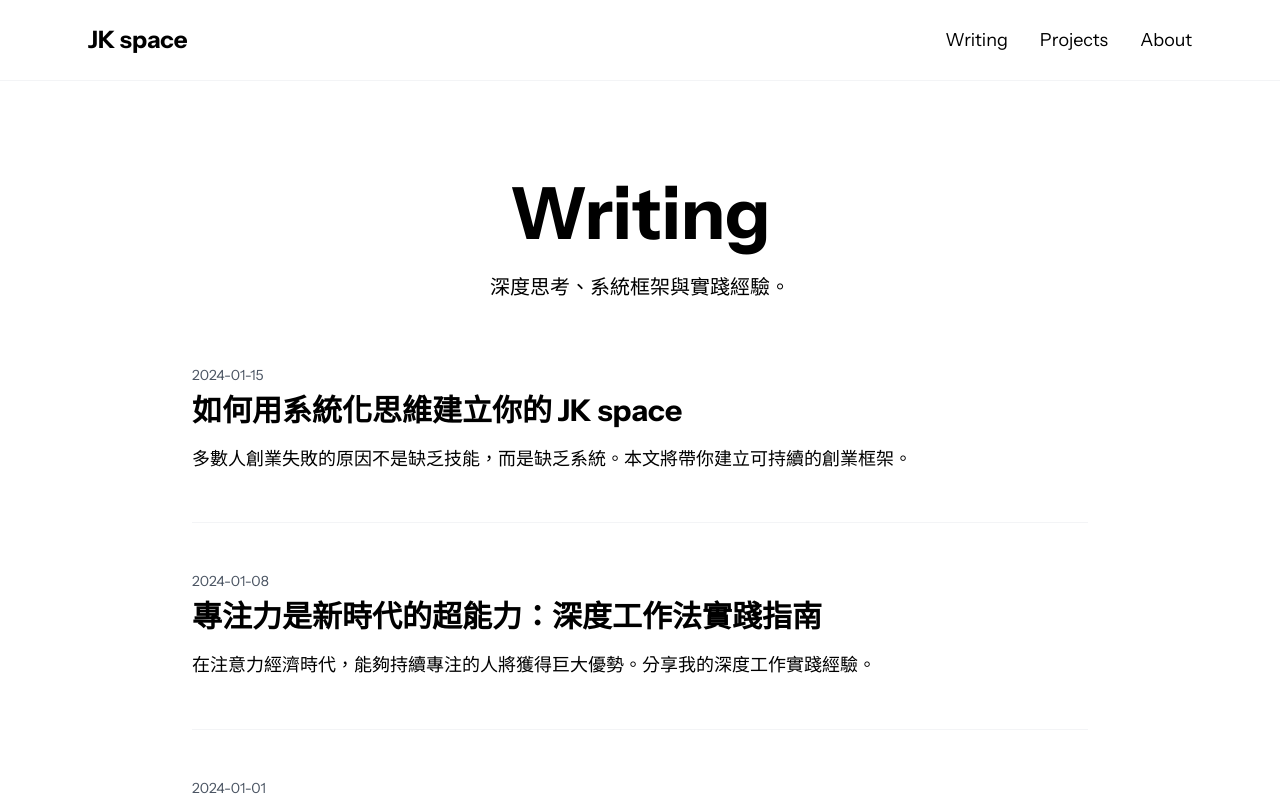
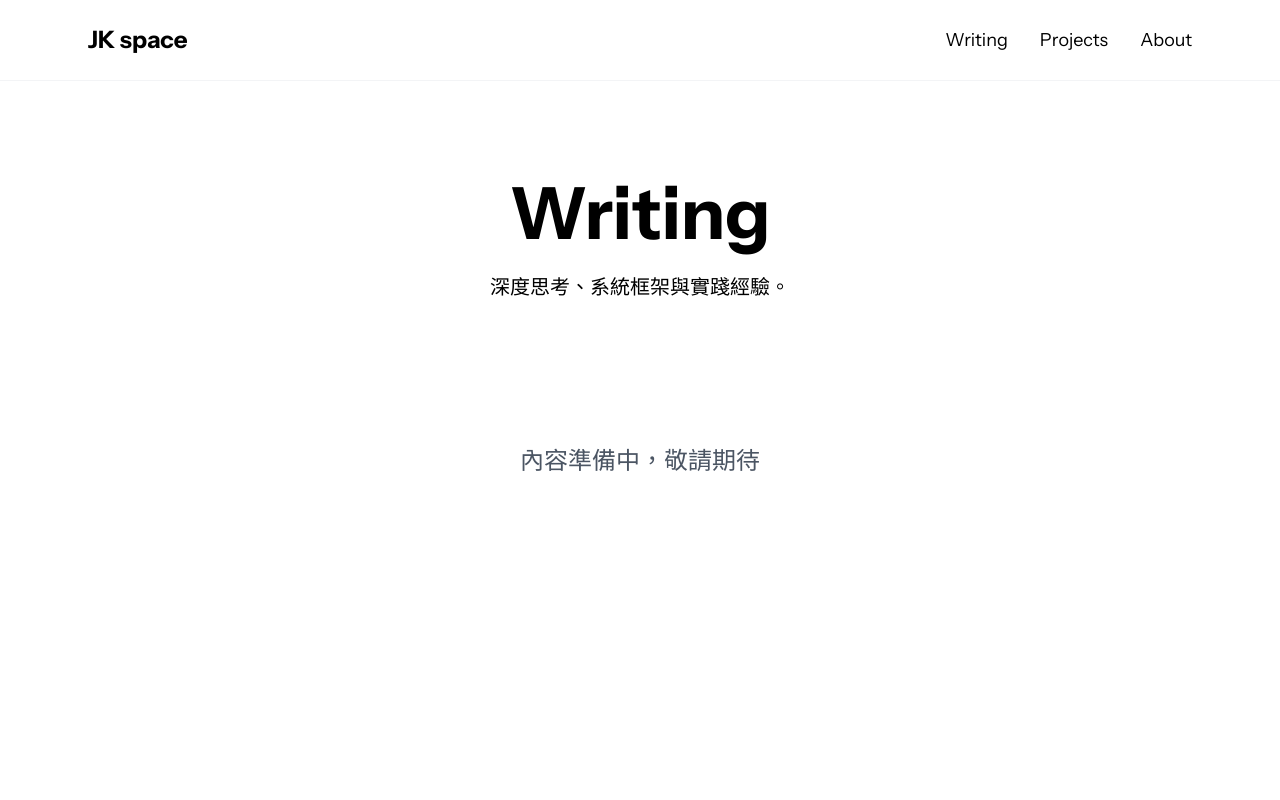
Before and after one commit to happytimes29/PersonalWebsite, a Next.js app: page /writing in a window 1280 px wide. Shown: the top 800 px of the page. Built offline with nearby package versions, Linux system fonts and the light colour scheme.

Commit message:
chore: 移除所有預設佔位文章，準備進行原創內容產出

```diff
--- a/app/writing/[slug]/page.tsx
+++ b/app/writing/[slug]/page.tsx
@@ -1,204 +1,22 @@
 import { notFound } from 'next/navigation';
-import NewsletterSignup from '@/app/components/NewsletterSignup';
 
-// 測試用文章數據
-const articles = {
-  'build-one-person-business': {
-    title: '如何用系統化思維建立你的 JK space',
-    date: '2024-01-15',
-    content: `
-# 如何用系統化思維建立你的 JK space
-
-多數人創業失敗的原因不是缺乏技能，而是缺乏系統。
-
-## 為什麼系統比技能更重要
-
-許多創業者陷入「忙碌陷阱」——每天工作 12 小時，卻沒有真正的進展。問題不在於努力不夠，而在於缺乏可重複、可擴展的系統。
-
-## 建立系統的三個關鍵步驟
-
-### 1. 定義你的核心流程
-
-識別你業務中最重要的 3-5 個流程。這些流程應該是可重複的，並且直接影響你的收入。
-
-### 2. 文檔化每個步驟
-
-將每個流程分解成具體的步驟。不要假設任何事情是「顯而易見」的。
-
-### 3. 持續優化與自動化
-
-一旦你有了文檔化的流程，開始尋找可以自動化或委派的部分。
-
-## 實踐建議
-
-從小處著手。不要試圖一次性系統化整個業務。選擇一個你最常重複的任務，為它建立系統。
-
-記住：系統不是限制創造力，而是釋放你的時間去做更有創意的工作。
-    `,
-  },
-  'focus-deep-work': {
-    title: '專注力是新時代的超能力：深度工作法實踐指南',
-    date: '2024-01-08',
-    content: `
-# 專注力是新時代的超能力：深度工作法實踐指南
-
-在注意力經濟時代，能夠持續專注的人將獲得巨大優勢。
-
-## 什麼是深度工作
-
-深度工作是在無干擾的狀態下進行專注的職業活動，將你的認知能力推向極限。這種努力能創造新價值，提升技能，且難以複製。
-
-## 為什麼深度工作如此稀缺
-
-現代工作環境充滿干擾：
-- 無止境的電子郵件
-- 社交媒體通知
-- 開放式辦公室
-- 「always-on」的工作文化
-
-## 我的深度工作實踐
-
-### 早晨的黃金時段
-
-每天早上 6-10 點是我的深度工作時段。手機飛航模式，關閉所有通知。
-
-### 單一任務模式
-
-一次只專注一個項目。多工是效率殺手。
-
-### 90 分鐘工作區塊
-
-將工作分成 90 分鐘的區塊，中間休息 15-20 分鐘。
-
-## 開始行動
-
-本週挑戰：選擇一天，在早晨預留 2 小時不被打斷的時間。關閉所有通知，專注完成一個重要任務。
-
-觀察你能完成多少工作，以及這種專注的感覺。
-    `,
-  },
-  'digital-freedom': {
-    title: '數位自由不是退休，而是選擇權',
-    date: '2024-01-01',
-    content: `
-# 數位自由不是退休，而是選擇權
-
-真正的自由來自於建立不被單一收入來源綁架的能力。
-
-## 重新定義數位自由
-
-數位自由不是：
-- 躺在沙灘上不工作
-- 完全不需要工作
-- 逃避現實
-
-數位自由是：
-- 選擇何時工作
-- 選擇與誰合作
-- 選擇做什麼工作
-
-## 建立數位自由的基礎
-
-### 1. 建立技能資產
-
-投資可遷移、高價值的技能。寫作、行銷、程式設計、設計——這些技能在數位經濟中永遠有需求。
-
-### 2. 創造數位產品
-
-從服務轉向產品。你的時間有限，但產品可以無限複製。
-
-### 3. 建立受眾
-
-在社交媒體上分享你的學習和見解。受眾是你最有價值的資產。
-
-## 從今天開始
-
-你不需要辭職去追求數位自由。從副業開始：
-
-1. 每天寫作 30 分鐘
-2. 在社交媒體上分享你的見解
-3. 建立一個小型數位產品
-
-一年後，你會驚訝於你的進步。
-    `,
-  },
-};
+const articles: Record<string, never> = {};
 
 type Props = {
   params: Promise<{ slug: string }>;
 };
 
 export async function generateStaticParams() {
-  return Object.keys(articles).map((slug) => ({
-    slug,
-  }));
+  return [];
 }
 
 export default async function ArticlePage({ params }: Props) {
   const { slug } = await params;
-  const article = articles[slug as keyof typeof articles];
+  const article = articles[slug];
 
   if (!article) {
     notFound();
   }
 
-  return (
-    <div className="bg-white py-16 md:py-24 px-6">
-      <article className="max-w-3xl mx-auto">
-        <header className="mb-12">
-          <time className="text-sm text-gray-600 mb-4 block">
-            {article.date}
-          </time>
-          <h1 className="text-4xl md:text-6xl font-bold text-black leading-tight">
-            {article.title}
-          </h1>
-        </header>
-
-        <div className="prose prose-lg max-w-none">
-          {article.content.split('\n').map((line, index) => {
-            if (line.startsWith('# ')) {
-              return (
-                <h1 key={index} className="text-4xl font-bold text-black mt-12 mb-6">
-                  {line.substring(2)}
-                </h1>
-              );
-            }
-            if (line.startsWith('## ')) {
-              return (
-                <h2 key={index} className="text-3xl font-bold text-black mt-10 mb-4">
-                  {line.substring(3)}
-                </h2>
-              );
-            }
-            if (line.startsWith('### ')) {
-              return (
-                <h3 key={index} className="text-2xl font-bold text-black mt-8 mb-3">
-                  {line.substring(4)}
-                </h3>
-              );
-            }
-            if (line.startsWith('- ')) {
-              return (
-                <li key={index} className="text-lg text-black leading-relaxed ml-6">
-                  {line.substring(2)}
-                </li>
-              );
-            }
-            if (line.trim() === '') {
-              return <br key={index} />;
-            }
-            return (
-              <p key={index} className="text-lg text-black leading-relaxed mb-6">
-                {line}
-              </p>
-            );
-          })}
-        </div>
-      </article>
-
-      <div className="mt-16">
-        <NewsletterSignup />
-      </div>
-    </div>
-  );
+  return null;
 }
--- a/app/writing/page.tsx
+++ b/app/writing/page.tsx
@@ -1,26 +1,4 @@
-import Link from 'next/link';
-
-// 測試用文章數據
-const articles = [
-  {
-    slug: 'build-one-person-business',
-    title: '如何用系統化思維建立你的 JK space',
-    date: '2024-01-15',
-    excerpt: '多數人創業失敗的原因不是缺乏技能，而是缺乏系統。本文將帶你建立可持續的創業框架。',
-  },
-  {
-    slug: 'focus-deep-work',
-    title: '專注力是新時代的超能力：深度工作法實踐指南',
-    date: '2024-01-08',
-    excerpt: '在注意力經濟時代，能夠持續專注的人將獲得巨大優勢。分享我的深度工作實踐經驗。',
-  },
-  {
-    slug: 'digital-freedom',
-    title: '數位自由不是退休，而是選擇權',
-    date: '2024-01-01',
-    excerpt: '真正的自由來自於建立不被單一收入來源綁架的能力。讓我們重新定義數位自由。',
-  },
-];
+const articles: never[] = [];
 
 export default function WritingPage() {
   return (
@@ -33,22 +11,10 @@ export default function WritingPage() {
           深度思考、系統框架與實踐經驗。
         </p>
 
-        <div className="space-y-12">
-          {articles.map((article) => (
-            <article key={article.slug} className="border-b border-gray-100 pb-12 last:border-0">
-              <Link href={`/writing/${article.slug}`} className="group">
-                <time className="text-sm text-gray-600 mb-2 block">
-                  {article.date}
-                </time>
-                <h2 className="text-2xl md:text-3xl font-bold text-black mb-4 group-hover:opacity-70 transition-opacity duration-200">
-                  {article.title}
-                </h2>
-                <p className="text-lg text-black leading-relaxed">
-                  {article.excerpt}
-                </p>
-              </Link>
-            </article>
-          ))}
+        <div className="text-center py-20">
+          <p className="text-2xl text-gray-600 font-light">
+            內容準備中，敬請期待
+          </p>
         </div>
       </div>
     </div>
```
Also changed, not shown: .claude/settings.local.json.
